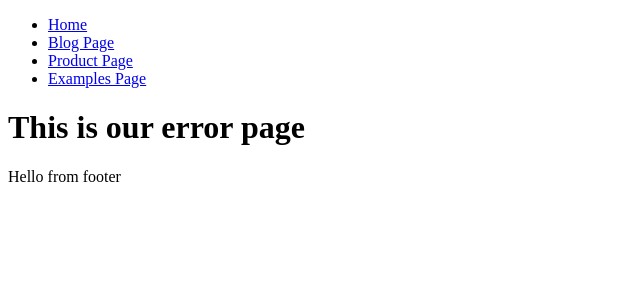
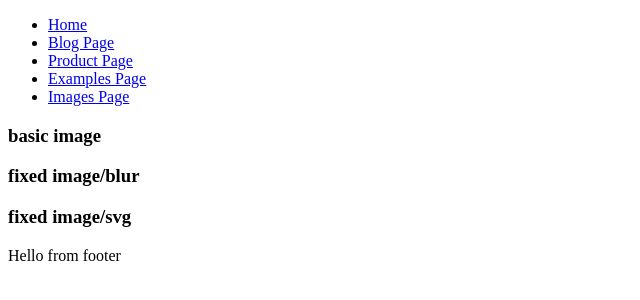
Before and after one commit to Lasseboy59/my-gatsby-project, a Gatsby site: page /images in a window 1280 px wide. Before the commit this address had no page. Shown: the whole page, without its empty margins (0-640 px from the left). Built offline with nearby package versions, Linux system fonts and the light colour scheme; Gatsby itself is replaced by a stand-in of ours.

Commit message:
basic render gatsby-image setup done

```diff
--- a/src/components/Navbar.js
+++ b/src/components/Navbar.js
@@ -17,6 +17,9 @@ const navbar = () => {
         <li>
           <Link to="/examples">Examples Page</Link>
         </li>
+        <li>
+          <Link to="/images">Images Page</Link>
+        </li>
       </ul>
     </nav>
   )
--- a/src/components/layout.css
+++ b/src/components/layout.css
@@ -21,3 +21,23 @@ p {
   color: blue;
   line-height: 3;
 }
+
+.images {
+  text-align: center;
+  text-transform: capitalize;
+  width: 80vw;
+  margin: 0 auto 10rem auto;
+}
+
+.single-image {
+  border: 3px solid red;
+  padding: 1rem 0;
+}
+
+@media screen and (min-width: 992px) {
+  .images {
+    display: grid;
+    grid-template-columns: 1fr 1fr 1fr;
+    column-gap: 1rem;
+  }
+}
--- /dev/null
+++ b/src/examples/Images.js
@@ -0,0 +1,43 @@
+import React from 'react'
+import { graphql, useStaticQuery } from 'gatsby'
+import img from '../images/image_5.jpeg'
+import Image from 'gatsby-image'
+
+const getImages = graphql`
+{
+  fixed: file(relativePath: {eq: "image_3.jpeg"}) {
+    childImageSharp {
+      fixed(width: 300, height: 250) {
+        src
+      }
+    }
+  }
+  fluid: file(relativePath: {eq: "image_5.jpeg"}) {
+    childImageSharp {
+      fluid {
+        src
+      }
+    }
+  }
+}
+`
+
+const images = () => {
+  return (
+    <div>
+      <section className="image">
+        <article className="single-image">
+          <h3>basic image</h3>
+        </article>
+        <article className="single-image">
+          <h3>fixed image/blur</h3>
+        </article>
+        <article className="single-image">
+          <h3>fixed image/svg</h3>
+        </article>
+      </section>
+    </div>
+  )
+}
+
+export default images
--- /dev/null
+++ b/src/pages/images.js
@@ -0,0 +1,13 @@
+import React from 'react'
+import Layout from '../components/layout'
+import Images from '../examples/Images'
+
+const images = () => {
+  return (
+    <Layout>
+      <Images />
+    </Layout>
+  )
+}
+
+export default images
```
